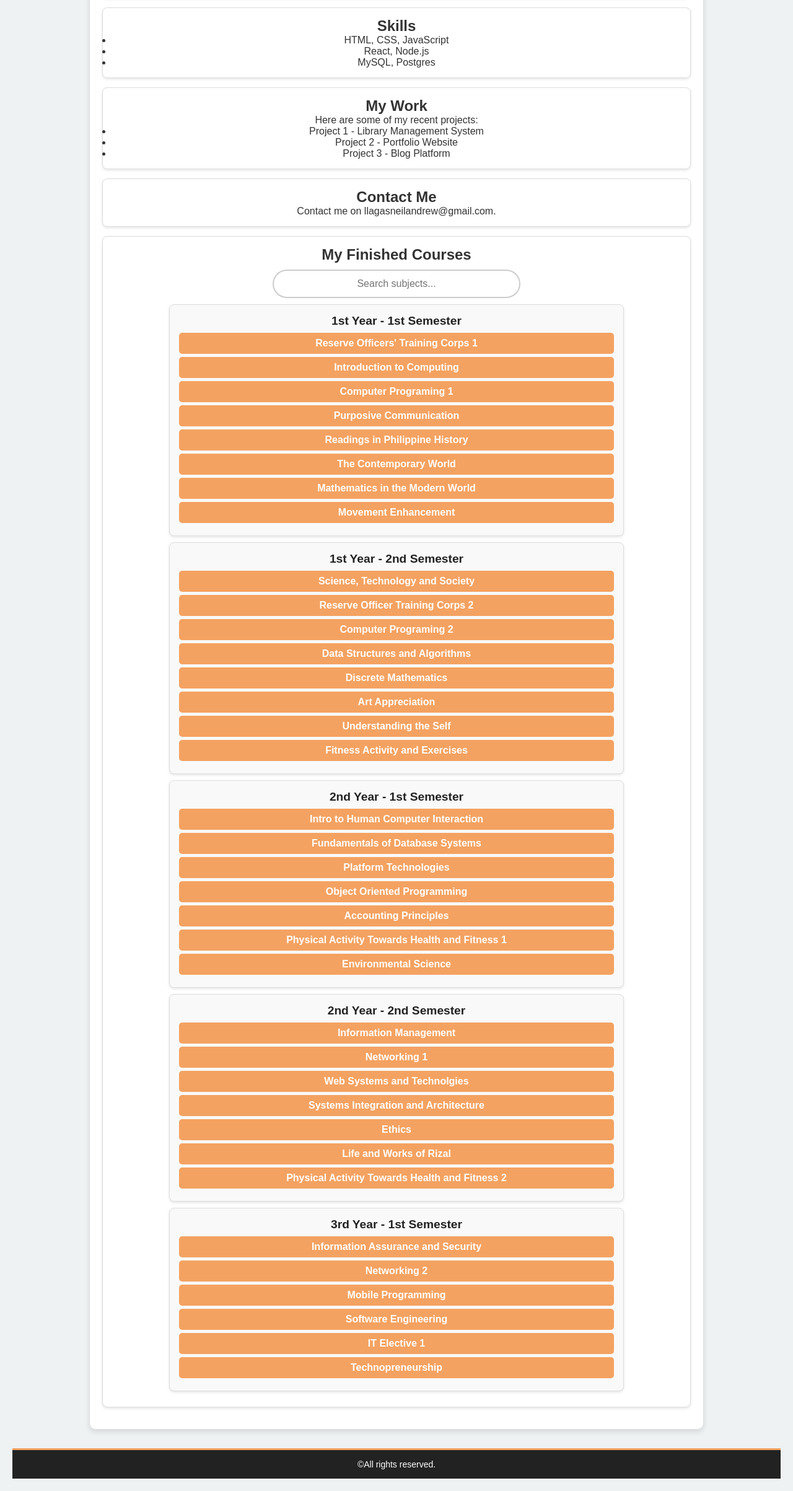
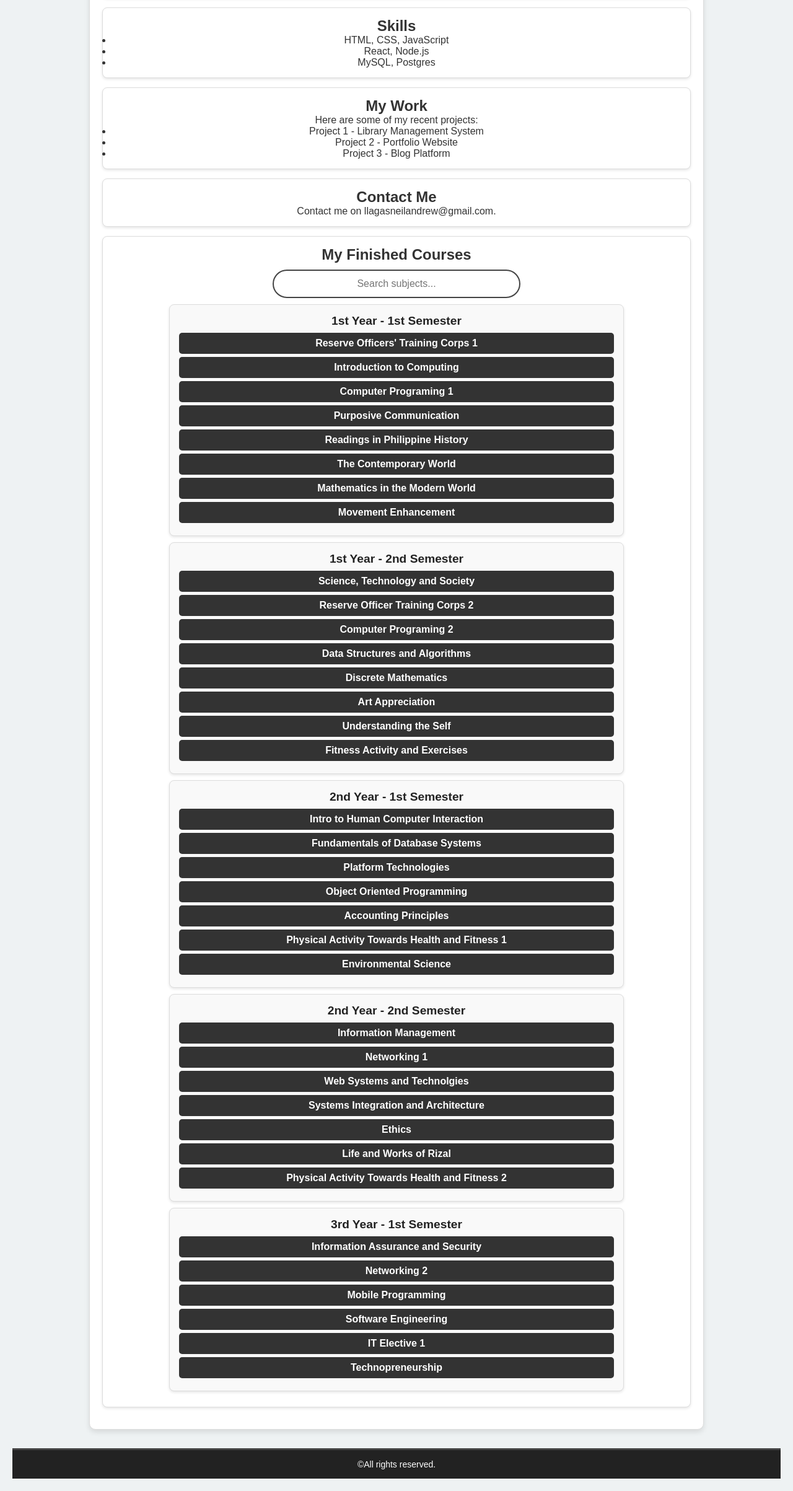
Before and after one commit to Neilplay/AppDev, a plain HTML site: page Act4.html in a window 1280 px wide. Shown: the part 613-3019 px from the top of the page at 62% size. Drawn offline with Linux system fonts and the light colour scheme.

Commit message:
Update style3.css

```diff
--- a/style3.css
+++ b/style3.css
@@ -36,7 +36,7 @@ header ul li a {
 }
 
 header ul li a:hover {
-    color: #f4a261;
+    color: #888;
 }
 
 /* Profile Image */
@@ -85,16 +85,18 @@ div {
     margin: 10px auto;
     display: block;
     font-size: 1rem;
-    border: 2px solid #ccc;
+    border: 2px solid #444;
     border-radius: 25px;
     transition: all 0.3s ease-in-out;
     outline: none;
     text-align: center;
+    background: #fff;
+    color: #222;
 }
 
 #search-input:focus {
-    border-color: #222;
-    box-shadow: 0 0 10px rgba(10, 9, 8, 0.5);
+    border-color: #000;
+    box-shadow: 0 0 10px rgba(0, 0, 0, 0.2);
 }
 
 /* Course List */
@@ -115,6 +117,7 @@ div {
 
 .course:hover {
     transform: translateY(-5px);
+    background: #e0e0e0;
 }
 
 .course h3 {
@@ -129,7 +132,7 @@ div {
 }
 
 .course ul li {
-    background: #f4a261;
+    background: #333;
     color: white;
     padding: 8px;
     margin: 5px 0;
@@ -144,5 +147,5 @@ footer {
     background: #222;
     color: white;
     font-size: 14px;
-    border-top: 3px solid #f4a261;
+    border-top: 3px solid #444;
 }
```
